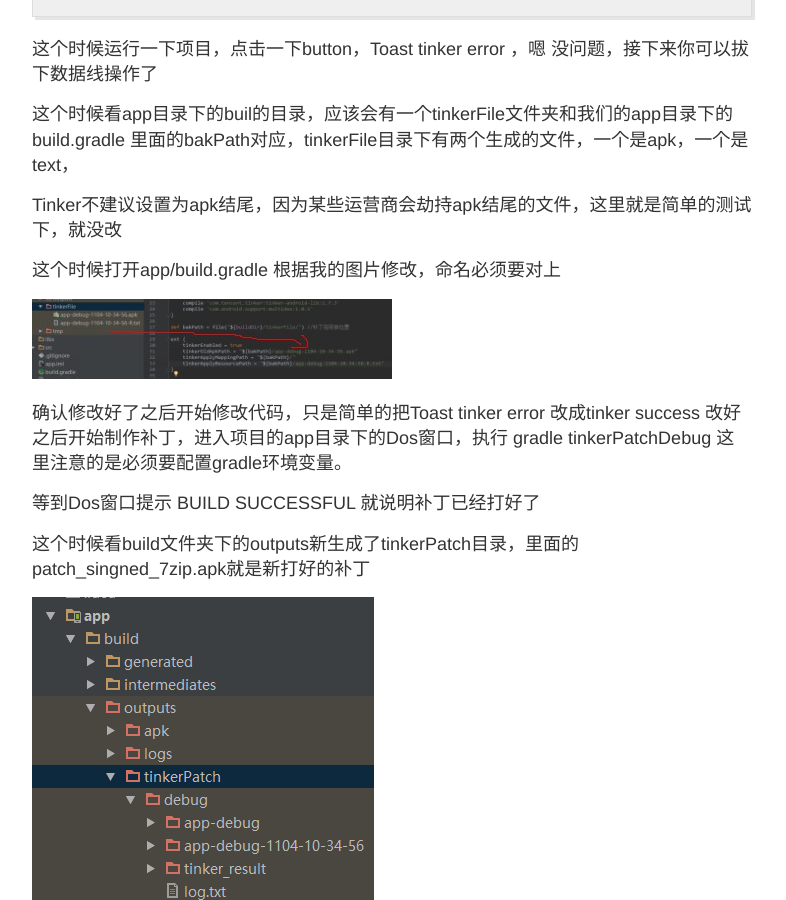
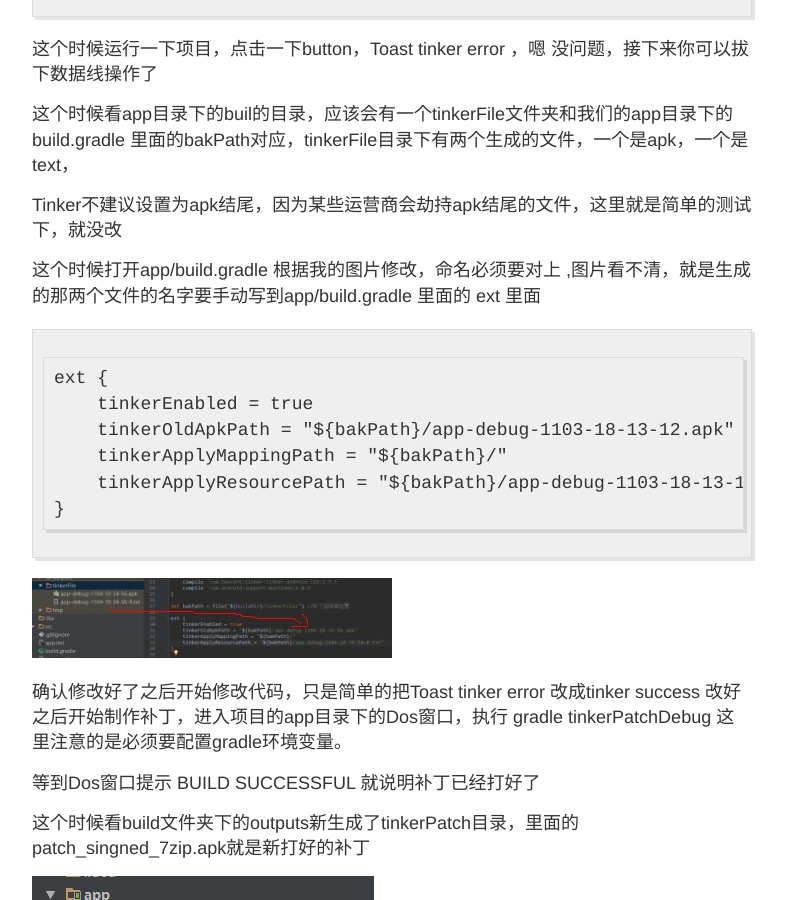
Before and after one commit to 7449/7449.github.io, a Jekyll site: the page built from _posts/2016-11-4-Android_Tinker初次试用.md, in a window 1280 px wide and 900 px high, scrolled down 3240 px. Shown: the whole window, without its empty margins (248-1034 px from the left). Built offline with Jekyll 4.4.1, drawn with Linux system fonts in a browser that asks for light colours.

Commit message:
update tinker

```diff
--- a/_posts/2016-11-4-Android_Tinker初次试用.md
+++ b/_posts/2016-11-4-Android_Tinker初次试用.md
@@ -104,6 +104,14 @@ Tinker开源不久，截至目前已获得5K+ star ,其火热程度可见一斑
 Tinker不建议设置为apk结尾，因为某些运营商会劫持apk结尾的文件，这里就是简单的测试下，就没改
 
 这个时候打开app/build.gradle 根据我的图片修改，命名必须要对上
+,图片看不清，就是生成的那两个文件的名字要手动写到app/build.gradle 里面的 ext 里面
+
+	ext {
+	    tinkerEnabled = true
+	    tinkerOldApkPath = "${bakPath}/app-debug-1103-18-13-12.apk" //这里
+	    tinkerApplyMappingPath = "${bakPath}/"
+	    tinkerApplyResourcePath = "${bakPath}/app-debug-1103-18-13-12-R.txt" //还有这里
+	}
 
 
 ![_config.yml]({{ site.baseurl }}/images/tinker_demo.jpg)
```
